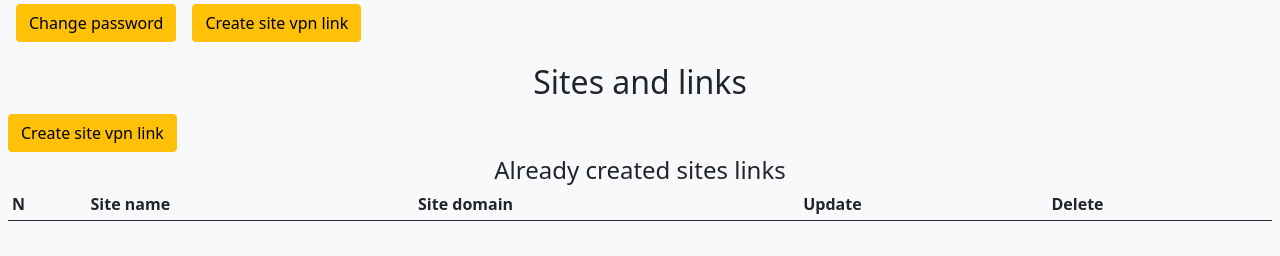
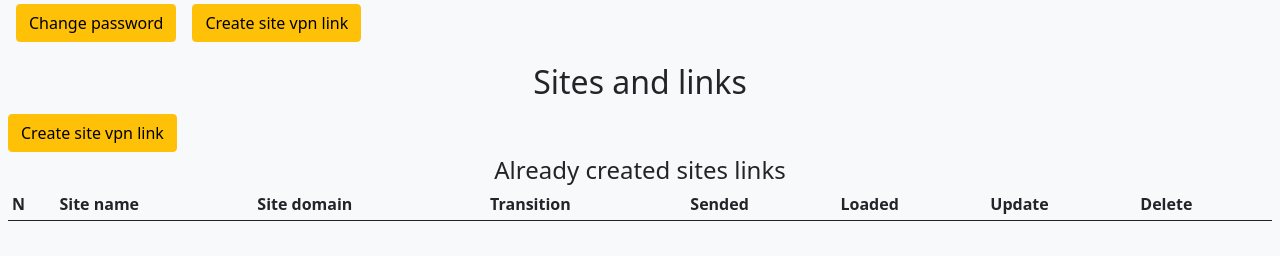
Before and after one commit to victor-nuzhniy/vpn_service, a Django app: page /account/1/ in a window 1280 px wide. Shown: the part 544-800 px from the top of the page. Run offline with Django 5.2, Linux system fonts and the light colour scheme; the visitor is signed in with stand-in values (Sample User, id 1); data comes from the database, SQL or seed files in the repository; data that the repository does not hold is empty; parts of the project's set-up code (start-up, migrations or seed data) failed here and were passed over.

Commit message:
dev added table fields and links to account.html

```diff
--- a/vpn_app/templates/vpn_app/account.html
+++ b/vpn_app/templates/vpn_app/account.html
@@ -42,6 +42,9 @@
                                 <th scope="col">N</th>
                                 <th scope="col">Site name</th>
                                 <th scope="col">Site domain</th>
+                                <th scope="col">Transition</th>
+                                <th scope="col">Sended</th>
+                                <th scope="col">Loaded</th>
                                 <th scope="col">Update</th>
                                 <th scope="col">Delete</th>
                             </tr>
@@ -51,8 +54,11 @@
                                 {% with forloop.counter as index %}
                                     <tr>
                                         <th scope="row">{{ index }}</th>
-                                        <th>{{ vpn_site.name }}</th>
-                                        <th>{{ vpn_site.domain }}</th>
+                                        <th><a href="/localhost/{{ vpn_site.domain }}/">{{ vpn_site.name }}</a></th>
+                                        <th><a href="/localhost/{{ vpn_site.domain }}/">{{ vpn_site.domain }}</a></th>
+                                        <th>{{ vpn_site.used_links_number }}</th>
+                                        <th>{{ vpn_site.sended_volume }}</th>
+                                        <th>{{ vpn_site.loaded_volume }}</th>
                                         <th><a href="{% url 'vpn:update_site_link' user.id vpn_site.domain %}">Click</a></th>
                                         <th><a href="{% url 'vpn:delete_site_link' user.id vpn_site.domain %}">Click</a></th>
                                     </tr>
```
